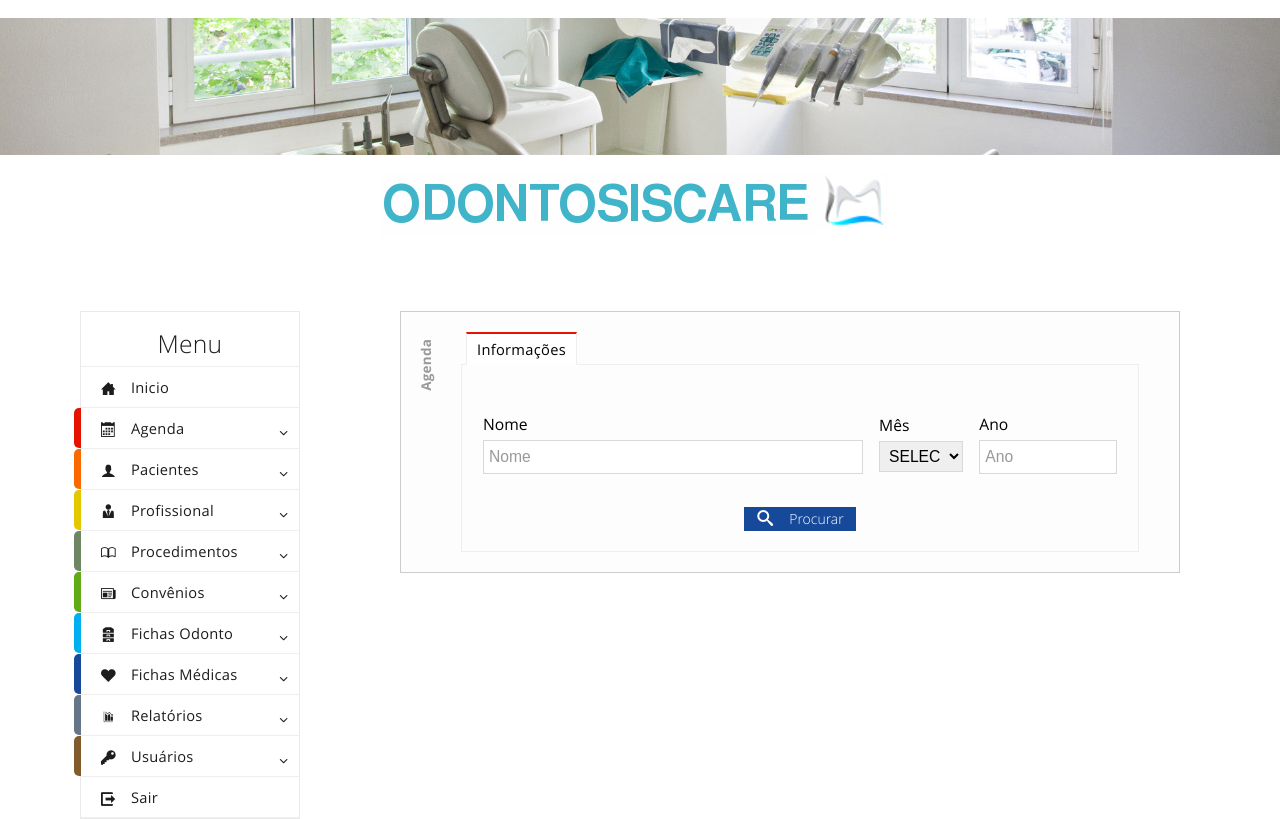
After one commit to aguedesjr/odontosiscare, a PHP site: page /buscarpacienteagenda.php in a window 1280 px wide. The commit adds this page. Run offline with PHP 8.4, Linux system fonts and the light colour scheme; a user stored in the database is signed in; data comes from the database, SQL or seed files in the repository.

Commit message:
Adição de busca por pacientes na agenda

```diff
--- /dev/null
+++ b/buscarpacienteagenda.php
@@ -0,0 +1,108 @@
+<!-- INCLUI O INICIO DO ARQUIVO -->
+<?
+
+include ("header.php");
+
+//Busca o nome dos profissionais
+$sqlp = "SELECT id, nome FROM profissionais";
+$resultadop = mysql_query($sqlp);
+
+?>
+
+<script src="js/metro-calendar.js"></script>
+<script src="js/metro-datepicker.js"></script>
+
+<script>
+$(function() {
+    $("#datepicker").datepicker({
+        //date: "2013-01-01", // set init date
+        format: "dd/mm/yyyy", // set output format
+        effect: "slide", // none, slide, fade
+        position: "bottom", // top or bottom,
+        locale: 'pt', // 'ru' or 'en', default is $.Metro.currentLocale (metro-locale.js)
+    });
+});
+</script>
+
+<!-- INICIO DO ARQUIVO -->
+<body class="metro">
+
+    <br>
+
+    <img src="imagens/photo1.jpg" />
+
+    <center><img src="imagens/principal1.png" /></center>
+    <br><br>
+
+    <div class="grid">
+        <div class="row">
+
+            <? include ("menu.php"); ?>
+            <div class="span1"></div>
+            <div class="span10">
+                <form method="POST" action="relatorioagenda.php" name="relatorioagenda">
+                    <div class="agenda">
+                        <div class="tab-control" data-role="tab-control">
+                            <ul class="tabs">
+                                <li class="active"><a href="#_page_1">Informações</a></li>
+                            </ul>
+                            <div class="frames">
+                                <div class="frame" id="_page_1">
+                                    <table>
+                                        <tr>
+                                            <td bgcolor="#FDFDFD">
+	                                            <label>Nome</label>
+	                                            <div class="input-control text size5" data-role="input-control">
+	                                                <input type="text" id="nome" name="nome" placeholder="Nome">
+	                                            </div>
+                                        	</td>
+                                            <td bgcolor="#FDFDFD"></td><td bgcolor="#FDFDFD"></td><td bgcolor="#FDFDFD"></td><td bgcolor="#FDFDFD"></td><td bgcolor="#FDFDFD"></td><td bgcolor="#FDFDFD"></td><td bgcolor="#FDFDFD"></td>
+                                            <td bgcolor="#FDFDFD">
+			                                <label>Mês</label>
+			                                <div class="input-control select">
+			                                    <select name="mes" id="mes">
+			                                        <option value="">SELECIONE</option>
+			                                        <option value="01">Janeiro</option>
+													<option value="02">Fevereiro</option>
+													<option value="03">Março</option>
+													<option value="04">Abril</option>
+													<option value="05">Maio</option>
+													<option value="06">Junho</option>
+													<option value="07">Julho</option>
+													<option value="08">Agosto</option>
+													<option value="09">Setembro</option>
+													<option value="10">Outubro</option>
+													<option value="11">Novembro</option>
+													<option value="12">Dezembro</option>
+			                                    </select>
+			                                </div><br /></td><td bgcolor="#FDFDFD"></td><td bgcolor="#FDFDFD"></td><td bgcolor="#FDFDFD"></td><td bgcolor="#FDFDFD"></td><td bgcolor="#FDFDFD"></td><td bgcolor="#FDFDFD"></td><td bgcolor="#FDFDFD"></td>
+			                                <td bgcolor="#FDFDFD">
+			                                    <label>Ano</label>
+			                                    <div class="input-control text" data-role="input-control">
+			                                        <input type="text" id="ano" name="ano" placeholder="Ano">
+			                                    </div>
+			                                </td>
+			                                <br />
+                                        </tr>
+                                    </table><br />
+                                    <center>
+                                        <button type="submit" class="image-button primary image-left">
+                                            Procurar
+                                            <i class="icon-search on-left" style="top: -3px; left: 7px">
+                                            </i>
+                                        </button>
+                                    </center>
+                                </div>
+                            </div>
+                        </div>
+                    </div>
+                </form>
+            </div>
+        </div>
+    </div>
+
+</body>
+<!-- FIM DO ARQUIVO -->
+
+<!-- INCLUI O FIM DO ARQUIVO -->
+<? include ("footer.php"); ?>
--- a/menu.php
+++ b/menu.php
@@ -5,7 +5,12 @@
                     <ul>
                         <li class="title"><center>Menu</center></li>
                         <li class=""><a href="inicio.php"><i class="icon-home"></i>Inicio</a></li>
-                        <li class="stick bg-red"><a href="agenda.php"><i class="icon-calendar"></i>Agenda</a></li>
+                        <li class="stick bg-red"><a class="dropdown-toggle" href="#"><i class="icon-calendar"></i>Agenda</a>
+                        	<ul class="dropdown-menu" data-role="dropdown">
+                                <li><a href="agenda.php"><i class="icon-file"></i>Novo</a></li>
+                                <li><a href="buscarpacienteagenda.php"><i class="icon-search"></i>Buscar</a></li>
+                            </ul>
+                        </li>
                         <li class="stick bg-orange"><a class="dropdown-toggle" href="#"><i class="icon-user-2"></i>Pacientes</a>
                             <ul class="dropdown-menu" data-role="dropdown">
                                 <li><a href="cadastrarpaciente.php"><i class="icon-file"></i>Cadastrar</a></li>
```
Also changed, not shown: relatorioagenda.php (added, +114 -0 lines).
